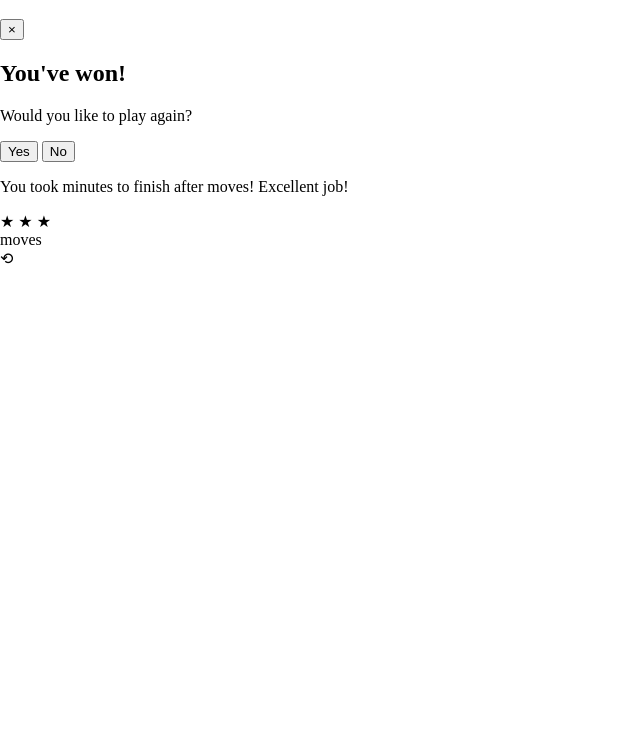
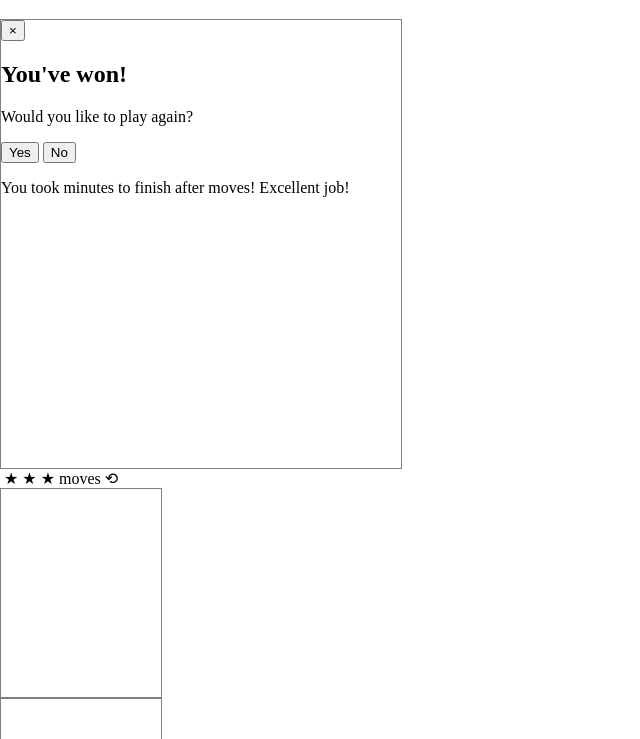
Before and after one commit to Eduardo06sp/memory-game, a plain HTML site: page index.html in a window 1280 px wide. Shown: the part 61-800 px from the top of the page, without its empty margins (0-640 px from the left). Drawn offline with Linux system fonts and the light colour scheme.

Commit message:
feat: Add basic CSS to display elements clearly

```diff
--- a/css/styles.css
+++ b/css/styles.css
@@ -2,3 +2,19 @@ body {
 	margin: 0;
 	padding: 0;
 }
+
+#win-module {
+	border: 1px solid grey;
+	height: 28em;
+	width: 25em;
+}
+
+#game-header div {
+	display: inline-block;
+}
+
+.card {
+	border: 1px solid grey;
+	height: 13em;
+	width: 10em;
+}
```
